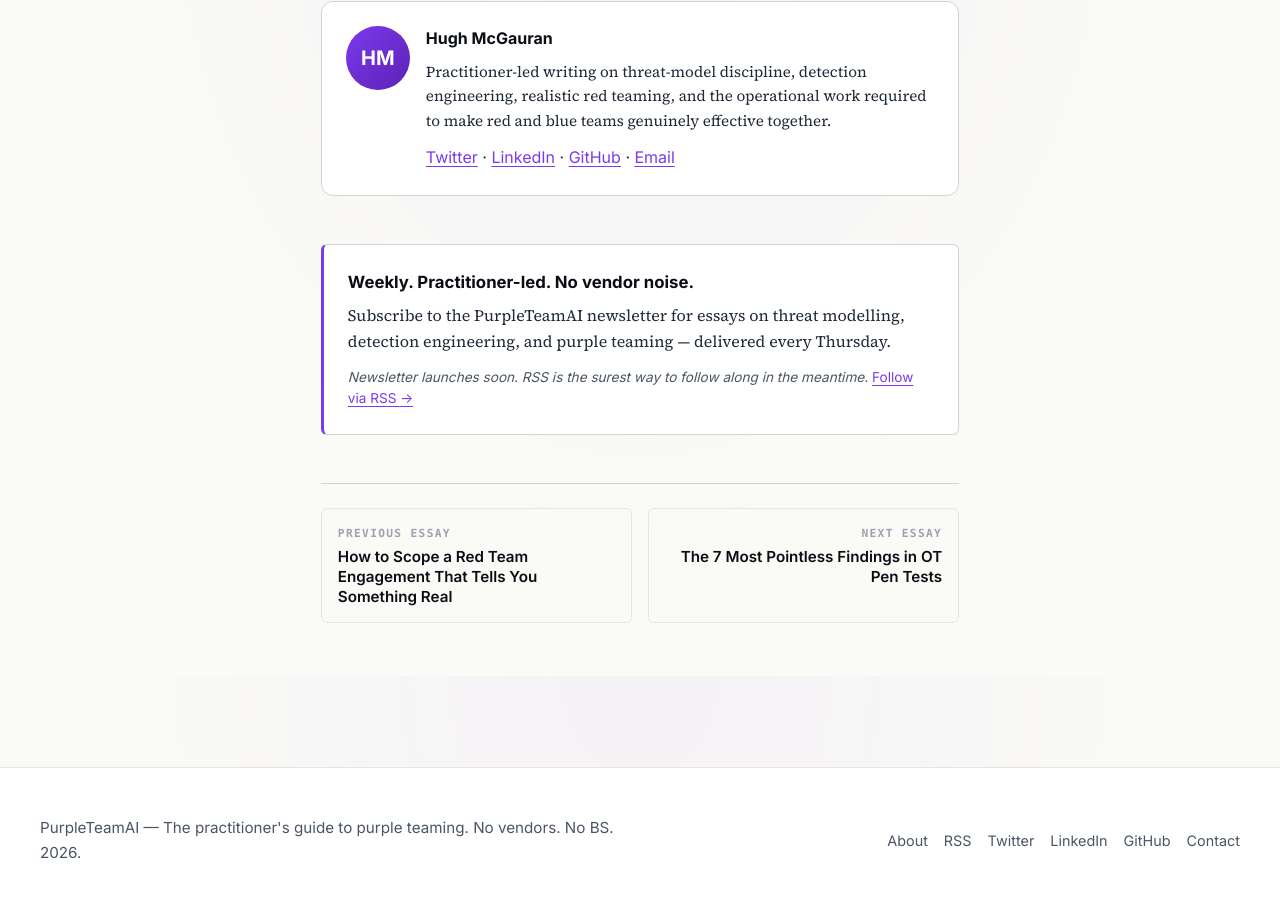
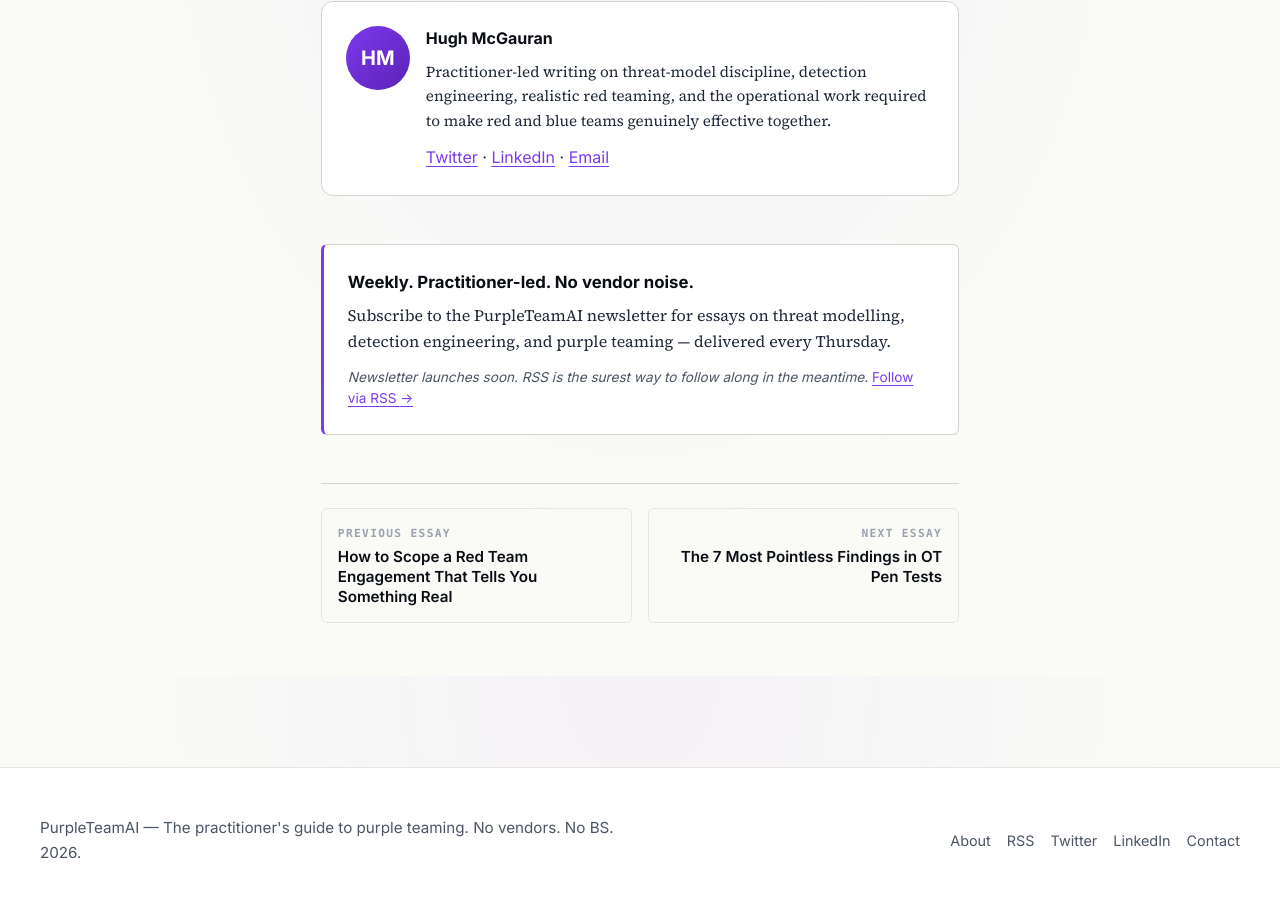
Before and after one commit to hmcgauran/purpleteam.ai, an Eleventy site: page content/posts/purple-teaming-ot.md in a window 1280 px wide. Shown: the part 4924-5822 px from the top of the page. Built offline with nearby package versions, Linux system fonts and the light colour scheme; Eleventy itself is replaced by a stand-in of ours; files that its build step writes are made by us from their sources.

Commit message:
chore: remove all GitHub references from public surfaces
Removed:
- Footer li (LinkedIn · GitHub · Contact → LinkedIn · Contact)
- Masthead author chips (Twitter · LinkedIn · GitHub · About → ... · About)
- Essay author bio inline links (Twitter · LinkedIn · GitHub · Email → ...)
- About page sentence (..., and GitHub removed)
- _data/author.js (github field deleted)
- Article schema JSON-LD sameAs (Twitter + LinkedIn remain)
- README.md deployment copy ('Source on GitHub' → 'Source repo')

Kept (legitimate body text, not site links):
- 5 references inside the 'Insider Threat Problem' essay body, where
  the article is explicitly discussing accidental secret leaks to
  public GitHub repos as a threat scenario. Removing these would
  mutilate the essay's argument.

Verified rendered _site: zero href links to github.com on home, about,
or essay pages. JSON-LD sameAs now lists Twitter + LinkedIn only.

Smoke test passes.

```diff
--- a/_data/author.js
+++ b/_data/author.js
@@ -6,7 +6,6 @@ module.exports = {
     "Hugh McGauran is a cybersecurity practitioner working across enterprise security operations, purple team methodology, and detection engineering. He currently leads Armis's business in Ireland, advising enterprise customers on how to operationalise collaborative testing and build defensive programmes that are aligned with the threats they actually face. He writes here because most public security content is either vendor marketing, generic framework worship, or theatre dressed as strategy — and the practitioners running real programmes deserve sharper thinking than that.",
   twitter: "https://twitter.com/purpleteamai",
   linkedin: "https://linkedin.com/in/hughmcgauran",
-  github: "https://github.com/hughmcgauran",
   email: "hello@purpleteam.ai",
   role: "Country Manager Ireland, Armis",
   location: "Ireland",
--- a/_includes/layouts/post.njk
+++ b/_includes/layouts/post.njk
@@ -56,7 +56,6 @@ layout: layouts/base.njk
       <p>
         <a href="{{ author.twitter }}">Twitter</a> ·
         <a href="{{ author.linkedin }}">LinkedIn</a> ·
-        <a href="{{ author.github }}">GitHub</a> ·
         <a href="mailto:{{ author.email }}">Email</a>
       </p>
     </div>
--- a/_includes/partials/article-schema.njk
+++ b/_includes/partials/article-schema.njk
@@ -13,8 +13,7 @@
     "url": "{{ site.url }}/about/",
     "sameAs": [
       "https://twitter.com/purpleteamai",
-      "https://linkedin.com/in/hughmcgauran",
-      "https://github.com/hughmcgauran"
+      "https://linkedin.com/in/hughmcgauran"
     ]
   },
   "publisher": {
--- a/_includes/partials/footer.njk
+++ b/_includes/partials/footer.njk
@@ -6,7 +6,6 @@
       <li><a href="/feed.xml">RSS</a></li>
       <li><a href="https://twitter.com/purpleteamai">Twitter</a></li>
       <li><a href="https://linkedin.com/in/hughmcgauran">LinkedIn</a></li>
-      <li><a href="https://github.com/hughmcgauran">GitHub</a></li>
       <li><a href="mailto:{{ author.email }}">Contact</a></li>
     </ul>
   </div>
--- a/about.md
+++ b/about.md
@@ -31,6 +31,6 @@ permalink: /about/
     <h2>About the author</h2>
     <p>{{ author.longBio }}</p>
 
-    <p>You can reach Hugh at <a href="mailto:{{ author.email }}">{{ author.email }}</a>. He's on <a href="{{ author.twitter }}">Twitter</a>, <a href="{{ author.linkedin }}">LinkedIn</a>, and <a href="{{ author.github }}">GitHub</a>.</p>
+    <p>You can reach Hugh at <a href="mailto:{{ author.email }}">{{ author.email }}</a>. He's on <a href="{{ author.twitter }}">Twitter</a> and <a href="{{ author.linkedin }}">LinkedIn</a>.</p>
   </div>
 </section>
--- a/index.njk
+++ b/index.njk
@@ -27,7 +27,6 @@ permalink: /
       <div class="masthead__author-links">
         <a href="{{ author.twitter }}">Twitter</a>
         <a href="{{ author.linkedin }}">LinkedIn</a>
-        <a href="{{ author.github }}">GitHub</a>
         <a href="/about/">About</a>
       </div>
     </aside>
```
Also changed, not shown: README.md.
